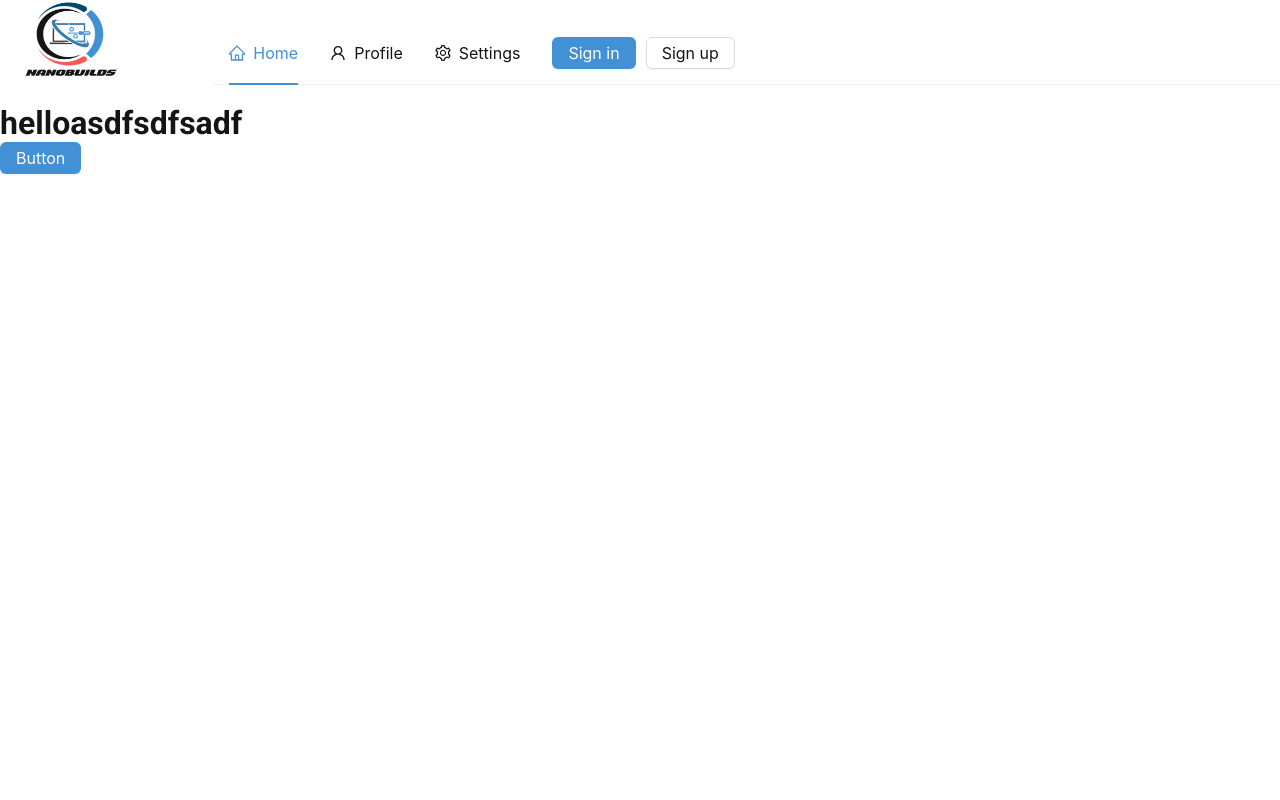
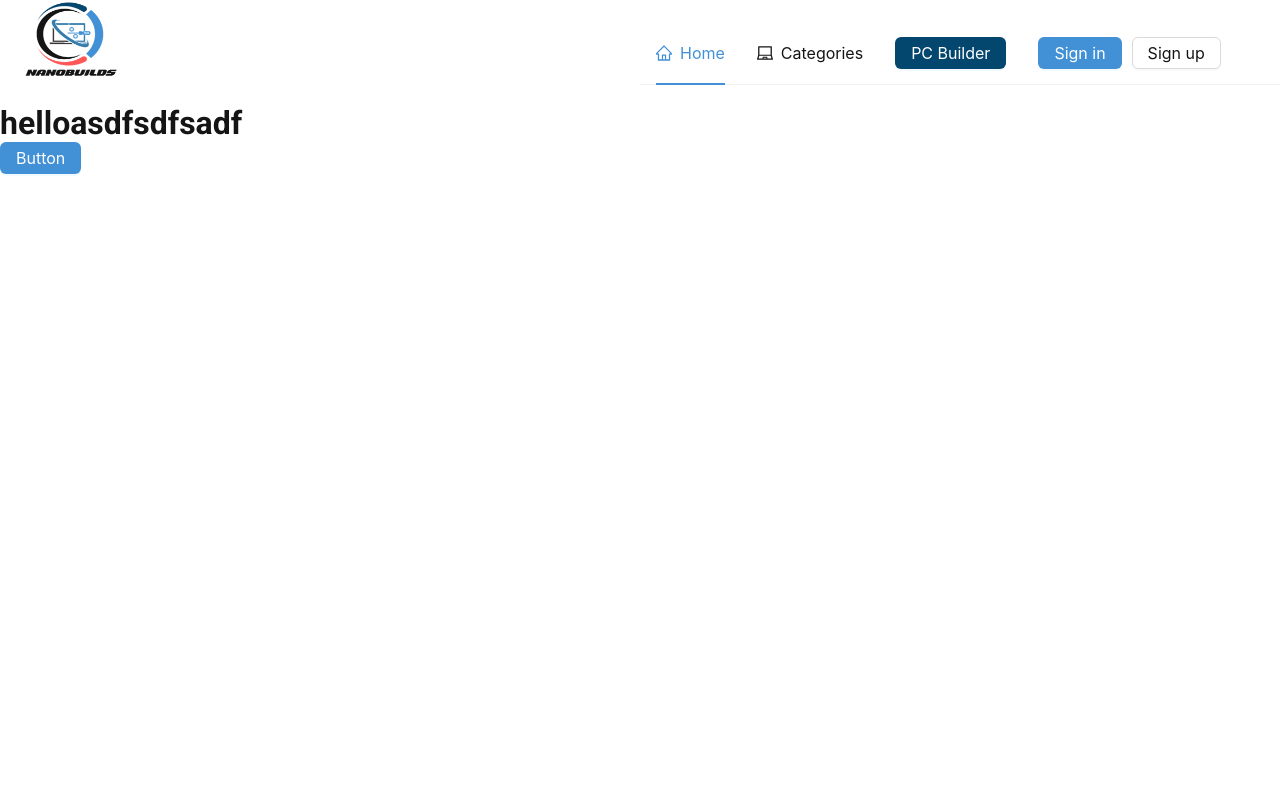
Before and after one commit to suhag-alamin/nano-builds, a Next.js app: page / in a window 1280 px wide. Shown: the top 800 px of the page. Built offline with nearby package versions, Linux system fonts and the light colour scheme.

Commit message:
navbar and footer

```diff
--- a/src/components/Layouts/Navbar.js
+++ b/src/components/Layouts/Navbar.js
@@ -1,14 +1,50 @@
 import logo from "@/assets/images/logo.png";
+import { HomeOutlined, LaptopOutlined, MenuOutlined } from "@ant-design/icons";
 import {
-  HomeOutlined,
-  MenuOutlined,
-  SettingOutlined,
-  UserOutlined,
-} from "@ant-design/icons";
-import { Button, Col, Drawer, Layout, Menu, Row } from "antd";
+  Button,
+  Col,
+  Drawer,
+  Dropdown,
+  Layout,
+  Menu,
+  Row,
+  Space,
+  theme,
+} from "antd";
 import Image from "next/image";
 import Link from "next/link";
 import { useState } from "react";
+
+const items = [
+  {
+    key: "1",
+    label: <Link href="/category/cpu">CPU / Processor</Link>,
+  },
+  {
+    key: "2",
+    label: <Link href="/category/motherboard">Motherboard</Link>,
+  },
+  {
+    key: "3",
+    label: <Link href="/category/ram">RAM</Link>,
+  },
+  {
+    key: "4",
+    label: <Link href="/category/psu">PSU</Link>,
+  },
+  {
+    key: "5",
+    label: <Link href="/category/storage">Storage</Link>,
+  },
+  {
+    key: "6",
+    label: <Link href="/category/monitor">Monitor</Link>,
+  },
+  {
+    key: "7",
+    label: <Link href="/category/others">Others</Link>,
+  },
+];
 
 const { Header } = Layout;
 
@@ -22,6 +58,10 @@ const ResponsiveNav = () => {
   const onClose = () => {
     setVisible(false);
   };
+
+  const {
+    token: { colorInfo },
+  } = theme.useToken();
 
   return (
     <div className="">
@@ -38,22 +78,33 @@ const ResponsiveNav = () => {
               <Image src={logo} alt="Nano Builds" width={100} height={80} />
             </div>
           </Col>
-          <Col xs={0} sm={0} md={20}>
+          <Col xs={0} sm={0} md={12}>
             <Menu theme="light" mode="horizontal" defaultSelectedKeys={["1"]}>
               <Menu.Item key="1" icon={<HomeOutlined />}>
                 <Link href="/">Home</Link>
               </Menu.Item>
-              <Menu.Item key="2" icon={<UserOutlined />}>
-                Profile
+              <Menu.Item key="2" icon={<LaptopOutlined />}>
+                <Dropdown
+                  menu={{
+                    items,
+                  }}
+                >
+                  <Space>Categories</Space>
+                </Dropdown>
               </Menu.Item>
-              <Menu.Item key="3" icon={<SettingOutlined />}>
-                Settings
+
+              <Menu.Item key="4">
+                <Button type="primary" style={{ backgroundColor: colorInfo }}>
+                  <Link href="/pc-builder">PC Builder</Link>
+                </Button>
               </Menu.Item>
-              <Menu.Item key="4">
+              <Menu.Item key="5">
                 <Button type="primary" style={{ marginRight: "10px" }}>
-                  Sign in
+                  <Link href="/sign-in">Sign in</Link>
                 </Button>
-                <Button>Sign up</Button>
+                <Button>
+                  <Link href="/sign-up">Sign up</Link>
+                </Button>
               </Menu.Item>
             </Menu>
           </Col>
@@ -63,28 +114,41 @@ const ResponsiveNav = () => {
             </Button>
           </Col>
         </Row>
-        <Drawer
-          title="Menu"
-          placement="right"
-          onClick={onClose}
-          onClose={onClose}
-          open={visible}
-        >
+        <Drawer title="Menu" placement="right" onClose={onClose} open={visible}>
           <Menu mode="vertical" defaultSelectedKeys={["1"]}>
-            <Menu.Item key="1" icon={<HomeOutlined />}>
-              Home
+            <Menu.Item onClick={onClose} key="1" icon={<HomeOutlined />}>
+              <Link href="/">Home</Link>
             </Menu.Item>
-            <Menu.Item key="2" icon={<UserOutlined />}>
-              Profile
+            <Menu.Item key="2" icon={<LaptopOutlined />}>
+              <Dropdown
+                menu={{
+                  items,
+                }}
+                trigger={["click"]}
+                dropdownRender={(menu) => (
+                  <div onClick={onClose} style={{ padding: "10px" }}>
+                    {menu}
+                  </div>
+                )}
+              >
+                <a onClick={(e) => e.preventDefault()}>
+                  <Space>Categories</Space>
+                </a>
+              </Dropdown>
             </Menu.Item>
-            <Menu.Item key="3" icon={<SettingOutlined />}>
-              Settings
+
+            <Menu.Item onClick={onClose} key="4">
+              <Button type="primary" style={{ backgroundColor: colorInfo }}>
+                <Link href="/pc-builder">PC Builder</Link>
+              </Button>
             </Menu.Item>
-            <Menu.Item key="4">
+            <Menu.Item onClick={onClose} key="5">
               <Button type="primary" style={{ marginRight: "10px" }}>
-                Sign in
+                <Link href="/sign-in">Sign in</Link>
               </Button>
-              <Button>Sign up</Button>
+              <Button>
+                <Link href="/sign-up">Sign up</Link>
+              </Button>
             </Menu.Item>
           </Menu>
         </Drawer>
--- a/src/components/Layouts/RootLayout.js
+++ b/src/components/Layouts/RootLayout.js
@@ -1,11 +1,9 @@
 import { Layout, theme } from "antd";
+import Link from "next/link";
 import Navbar from "./Navbar";
 const { Content, Footer } = Layout;
 
 const RootLayout = ({ children }) => {
-  const {
-    token: { colorBgContainer },
-  } = theme.useToken();
   return (
     <>
       <Navbar />
@@ -24,7 +22,10 @@ const RootLayout = ({ children }) => {
           textAlign: "center",
         }}
       >
-        Ant Design ©2023 Created by Ant UED
+        NanoBuilds ©2023 Created by{" "}
+        <Link href="https://suhag.me" target="_blank">
+          Suhag
+        </Link>
       </Footer>
     </>
   );
```
Also changed, not shown: src/pages/pc-builder.js (added, +15 -0 lines).
